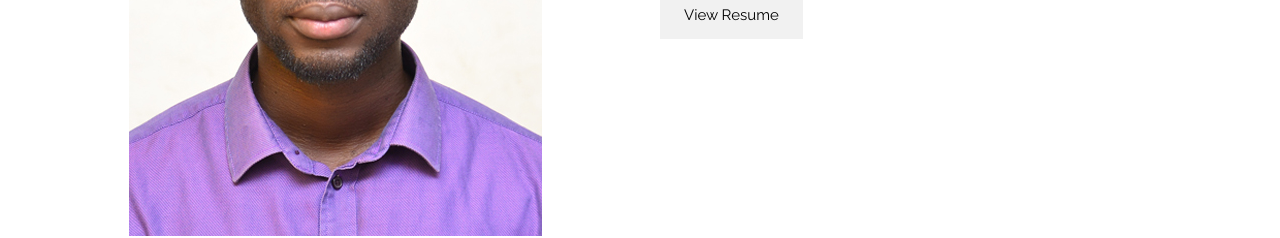
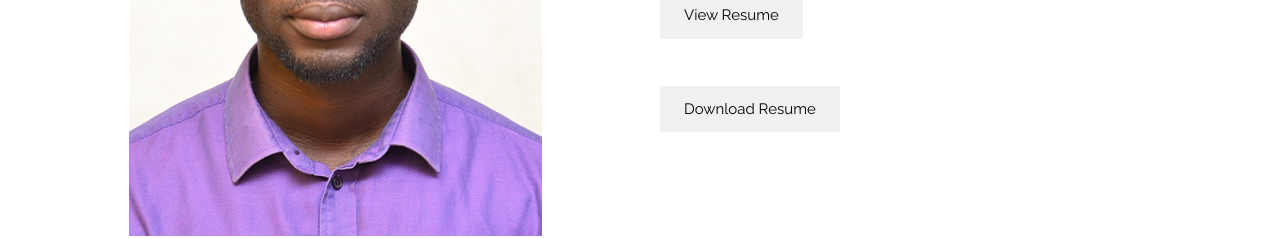
Before and after one commit to ebenezerasabre/quest, a website: page public/index.html in a window 1280 px wide. Shown: the part 1189-1427 px from the top of the page. Drawn offline with nearby package versions, Linux system fonts and the light colour scheme.

Commit message:
added dwnld

```diff
--- a/public/index.html
+++ b/public/index.html
@@ -147,6 +147,11 @@ body,h1,h2,h3,h4,h5 {font-family: "Raleway", sans-serif}
               <button class="w3-button w3-light-grey w3-padding-large w3-margin-top w3-margin-bottom w3-hover-black">View Resume</button>
             </a>
           </p>
+          <p>
+            <a class="w3-margin " href="./images/asabreResume.pdf" download="">
+              <button class="w3-button w3-light-grey w3-padding-large w3-margin-top w3-margin-bottom w3-hover-black">Download Resume</button>
+            </a>
+          </p>
 
 
       </div>
```
Also changed, not shown: 1 other file.
